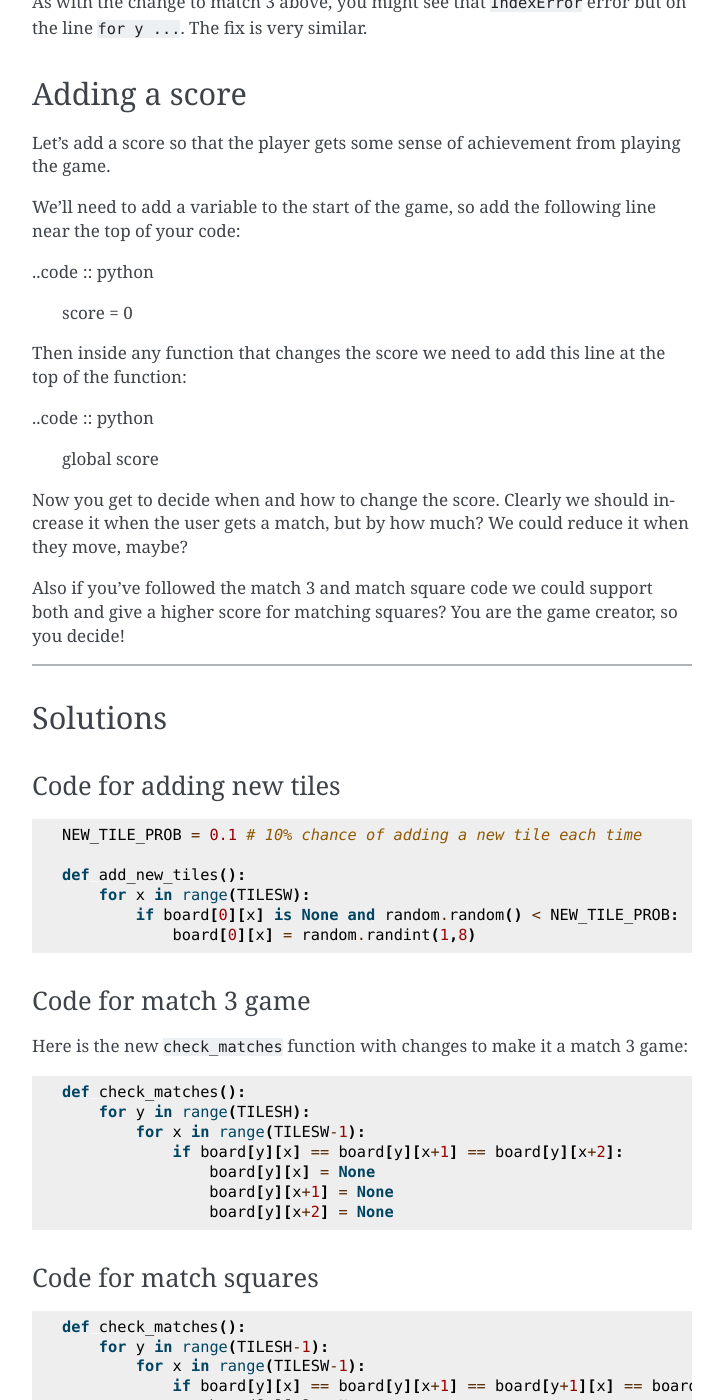
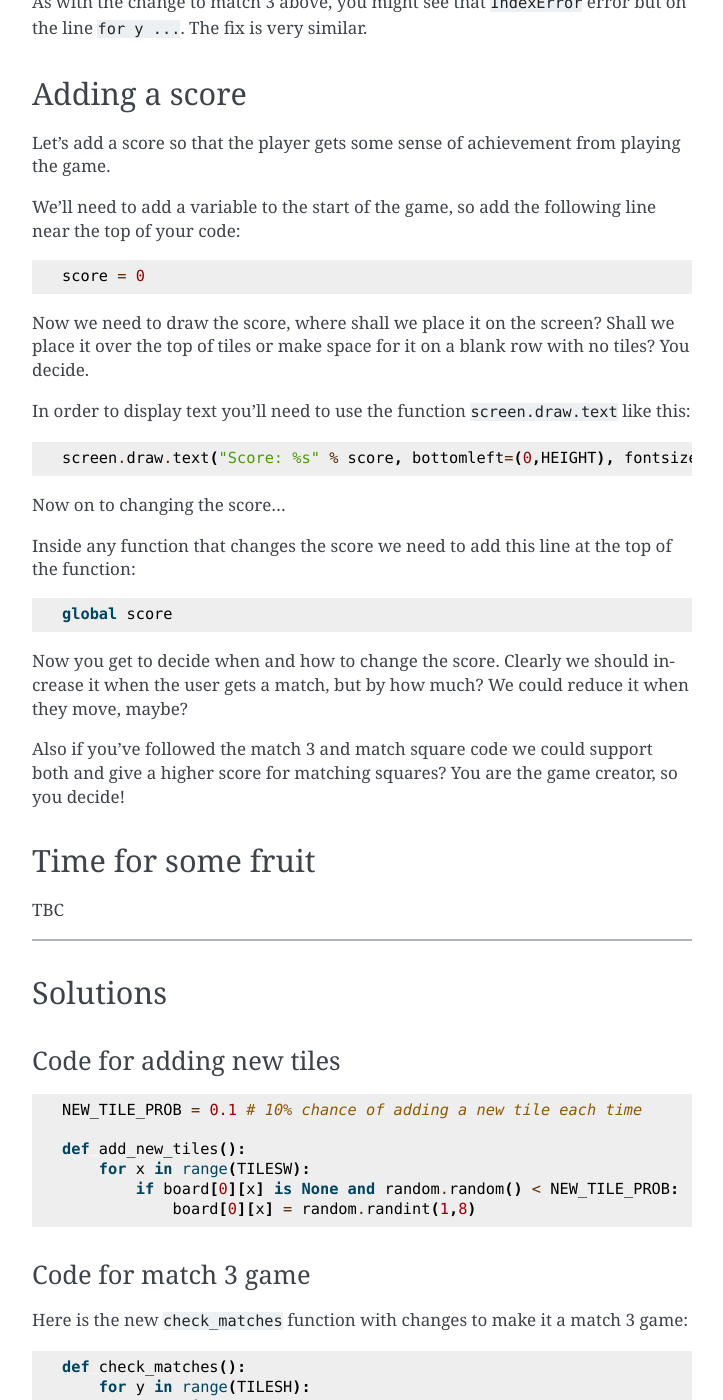
Before and after one commit to ericclack/pygamezero_candy, a Sphinx documentation site: the page built from doc/part4.rst, in a window 1280 px wide and 1400 px high, scrolled down 1777 px. Shown: the whole window, without its empty margins (388-1111 px from the left). Built offline with Sphinx 7.4.7, drawn with Linux system fonts in a browser that asks for light colours; some of the changed text lies outside the part shown.

Commit message:
Score display

```diff
--- a/doc/part4.rst
+++ b/doc/part4.rst
@@ -100,13 +100,27 @@ Let's add a score so that the player gets some sense of achievement from playing
 We'll need to add a variable to the start of the game, so add the
 following line near the top of your code:
 
-..code :: python
+.. code:: python
 
   score = 0
 
-Then inside any function that changes the score we need to add this line at the top of the function:
+Now we need to draw the score, where shall we place it on the screen?
+Shall we place it over the top of tiles or make space for it on a
+blank row with no tiles? You decide.
 
-..code :: python
+In order to display text you'll need to use the function
+:code:`screen.draw.text` like this:
+
+.. code:: python
+
+   screen.draw.text("Score: %s" % score, bottomleft=(0,HEIGHT), fontsize=60)
+
+Now on to changing the score...
+
+Inside any function that changes the score we need to add this line at
+the top of the function:
+
+.. code:: python
 
   global score
 
@@ -119,7 +133,10 @@ support both and give a higher score for matching squares? You are the
 game creator, so you decide!
 
 
+Time for some fruit
+-------------------
 
+TBC
 
 
 
@@ -177,4 +194,6 @@ What's next?
 
 Well done! You've made it to the end of the Candy Crush Tutorial! You
 are now thinking like a programmer and have many of the skills
-required to create your own games!
+required to create your own games.
+
+All you need to do now is come up with some ideas to try out...
```
